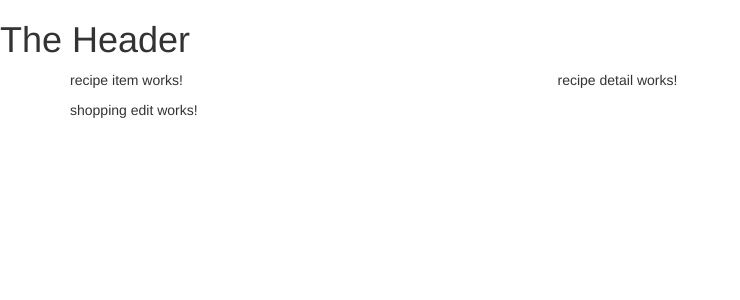
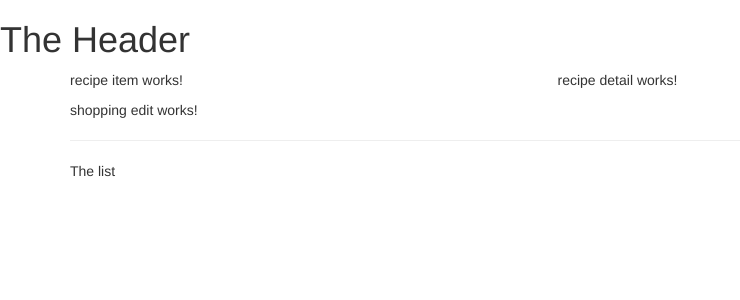
Before and after one commit to fjarado/angular-agf8p7, an Angular app: page / in a window 1280 px wide. Shown: the top 300 px of the page, without its empty margins (0-740 px from the left). Built offline with nearby package versions, Linux system fonts and the light colour scheme.

Commit message:
1 file modified

```diff
--- a/src/app/shopping-list/shopping-list.component.html
+++ b/src/app/shopping-list/shopping-list.component.html
@@ -1,5 +1,7 @@
 <div class="row">
   <div class="col-xs-10">
     <app-shopping-edit></app-shopping-edit>
+    <hr>
+    <p>The list</p>
   </div>
 </div>
```
